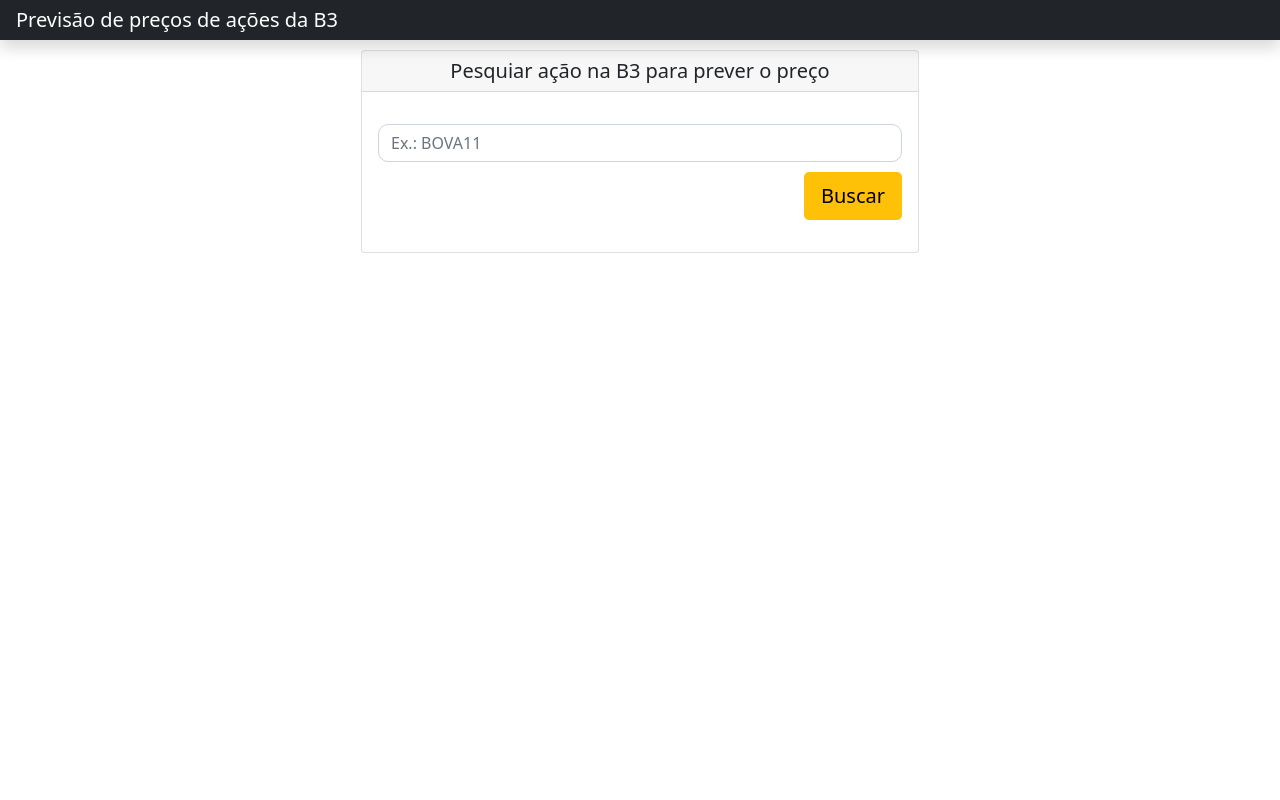
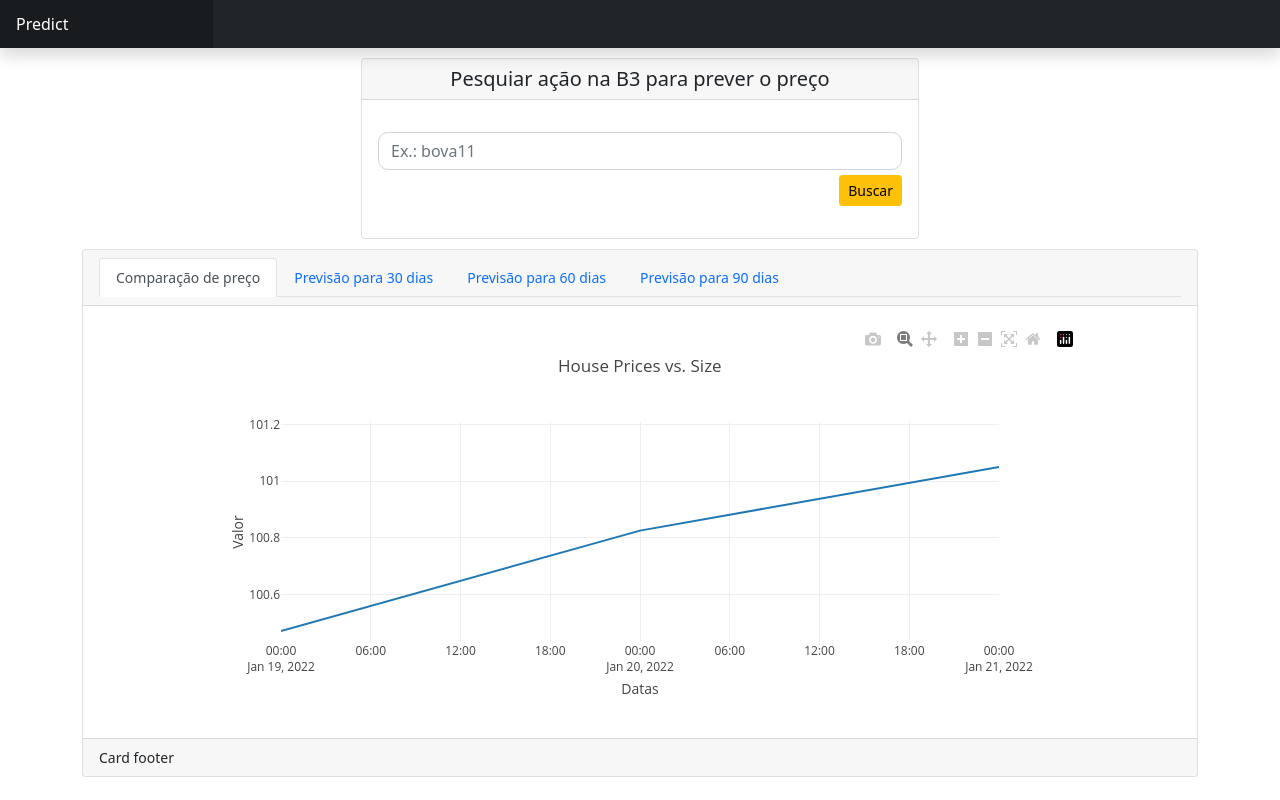
Before and after one commit to OberisSantos/predictPrecoAcao, a Django app: page / in a window 1280 px wide. Run offline with Django 3.2, Linux system fonts and the light colour scheme; some libraries are stand-ins or nearby versions.

Commit message:
Alteracao no arquivo js

```diff
--- a/acao/static/css/style.css
+++ b/acao/static/css/style.css
@@ -8,7 +8,108 @@
 
 #searchHome{
     border-radius: 10px;
-    margin-top: 10px;
-    margin-bottom: 10px;
+    margin-top: 5px;
+    margin-bottom: 5px;
 
 }
+
+body {
+    font-size: .875rem;
+  }
+
+  .feather {
+    width: 16px;
+    height: 16px;
+    vertical-align: text-bottom;
+  }
+
+  /*
+   * Sidebar
+   */
+
+  .sidebar {
+    position: fixed;
+    top: 0;
+    /* rtl:raw:
+    right: 0;
+    */
+    bottom: 0;
+    /* rtl:remove */
+    left: 0;
+    z-index: 100; /* Behind the navbar */
+    padding: 48px 0 0; /* Height of navbar */
+    box-shadow: inset -1px 0 0 rgba(0, 0, 0, .1);
+  }
+
+  @media (max-width: 767.98px) {
+    .sidebar {
+      top: 5rem;
+    }
+  }
+
+  .sidebar-sticky {
+    position: relative;
+    top: 0;
+    height: calc(100vh - 48px);
+    padding-top: .5rem;
+    overflow-x: hidden;
+    overflow-y: auto; /* Scrollable contents if viewport is shorter than content. */
+  }
+
+  .sidebar .nav-link {
+    font-weight: 500;
+    color: #333;
+  }
+
+  .sidebar .nav-link .feather {
+    margin-right: 4px;
+    color: #727272;
+  }
+
+  .sidebar .nav-link.active {
+    color: #2470dc;
+  }
+
+  .sidebar .nav-link:hover .feather,
+  .sidebar .nav-link.active .feather {
+    color: inherit;
+  }
+
+  .sidebar-heading {
+    font-size: .75rem;
+    text-transform: uppercase;
+  }
+
+  /*
+   * Navbar
+   */
+
+  .navbar-brand {
+    padding-top: .75rem;
+    padding-bottom: .75rem;
+    font-size: 1rem;
+    background-color: rgba(0, 0, 0, .25);
+    box-shadow: inset -1px 0 0 rgba(0, 0, 0, .25);
+  }
+
+  .navbar .navbar-toggler {
+    top: .25rem;
+    right: 1rem;
+  }
+
+  .navbar .form-control {
+    padding: .75rem 1rem;
+    border-width: 0;
+    border-radius: 0;
+  }
+
+  .form-control-dark {
+    color: #fff;
+    background-color: rgba(255, 255, 255, .1);
+    border-color: rgba(255, 255, 255, .1);
+  }
+
+  .form-control-dark:focus {
+    border-color: transparent;
+    box-shadow: 0 0 0 3px rgba(255, 255, 255, .25);
+  }
--- a/acao/static/js/ajax.js
+++ b/acao/static/js/ajax.js
@@ -4,6 +4,7 @@ $("#buscaForm").submit(function(e){
 
     let serializeData = $(this).serialize();
     let url = "predict/acao";
+
 
     $.ajax({
         type: 'POST',
@@ -22,7 +23,8 @@ $("#buscaForm").submit(function(e){
             $("#prevTab").show();
 
             //previsao_mc(response);
-            previsao_lstm(response);
+            //previsao_lstm(response);
+            keras(response);
         },
         error: function(response){
             $("#load").hide();
--- a/acao/static/js/lstm_json.js
+++ b/acao/static/js/lstm_json.js
@@ -1,6 +1,146 @@
+
+var xArray = ['2022-01-19','2022-01-20','2022-01-21','2022-01-24'];
+var yArray = [100.470799,100.825146,101.050026,101.169745];
+
+var xArray2 = ['2022-01-19','2022-01-20','2022-01-21','2022-01-24'];
+var yArray2 = [102.470799,101.825146,101.050026,104.169745];
+// Define Data
+var data = [{
+  x: xArray,
+  y: yArray,
+  mode:"lines"
+}];
+//var data = [
+  //{x: xArray, y: yArray, mode:"lines", name:'Antes'},
+  //{x: xArray2, y: yArray2, mode:"lines", name:'depois'}
+//];
+// Define Layout
+var layout = {
+  xaxis: {title: "Datas", range: [xArray[0], xArray[2]]},//range: [40, 160],
+  yaxis: {title: "Valor"},  //range: [5, 16],
+  title: "House Prices vs. Size"
+};
+
+// Display using Plotly
+Plotly.newPlot("myPlot", data, layout);
 
 
-google.charts.load('current', {'packages':['corechart']});
+function keras(response){
+
+  var lstmprevisao = response.lstm_json;
+  var lstm_previsao = lstmprevisao.previsao;
+  var lstm_preco = lstmprevisao.preco;
+  var lstm_data = lstmprevisao.data;
+  var lstm_futuro = lstmprevisao.futuro;
+  var lstm_data_futuro = lstmprevisao.data_futuro;
+
+  var data_passada = [];
+  for(var i = 0; i < lstm_data.length; i++ ){
+    var date = new Date(lstm_data[i]);
+    data_passada.push(date);
+  };
+
+  var data_futuro = [];
+  for(var i = 0; i < lstm_data_futuro.length; i++ ){
+    var date = new Date(lstm_data_futuro[i]);
+    data_futuro.push(date);
+  };
+  /**
+  var data_futuro30 = [];
+  for(var i = 0; i < 30; i++){
+    data_futuro30.push(data_futuro[i]);
+  }
+
+  var data_futuro60 = [];
+  for(var i = 0; i < 60; i++){
+    data_futuro60.push(data_futuro[i]);
+  }
+
+  var data_futuro90 = [];
+  for(var i = 0; i < 90; i++){
+    data_futuro90.push(data_futuro[i]);
+  }
+ */
+
+  //var xArray = ['2022-01-19','2022-01-20','2022-01-21','2022-01-24'];
+  //var yArray = [100.470799,100.825146,101.050026,101.169745];
+
+  function validacao(){
+    // Define Data
+    var data = [
+      {x: data_passada, y: lstm_previsao, mode:"lines", name:'previsão'},
+      {x: data_passada, y: lstm_preco, mode:"lines", name:'preço'}
+    ];
+    // Define Layout
+    var layout = {
+      xaxis: {title: "Datas"},//range: [40, 160],
+      yaxis: {title: "Valor (R$)"},  //range: [5, 16],
+      title: "Preço de previsão e preço de fechamento"
+    };
+
+    // Display using Plotly
+    Plotly.newPlot("lstm_real", data, layout);
+  }
+
+  function previsao30(){
+    // Define Data
+    var data = [
+      {x: data_passada, y: lstm_preco, mode:"lines", name:'preço'},
+      {x: data_futuro, y: lstm_futuro, mode:"lines", name:'futuro'}
+    ];
+    // Define Layout
+    var layout = {
+      xaxis: {title: "Datas", range: [data_passada[0], data_futuro[29]]},//range: [40, 160],
+      yaxis: {title: "Valor (R$)"},  //range: [5, 16],
+      title: "Previsão para 30 dias"
+    };
+
+    // Display using Plotly
+    Plotly.newPlot("lstm_previsao_30", data, layout);
+  }
+
+  function previsao60(){
+    // Define Data
+    var data = [
+      {x: data_passada, y: lstm_preco, mode:"lines", name:'preço'},
+      {x: data_futuro, y: lstm_futuro, mode:"lines", name:'futuro'}
+    ];
+    // Define Layout
+    var layout = {
+      xaxis: {title: "Datas", range: [data_passada[0], data_futuro[59]]},//range: [40, 160],
+      yaxis: {title: "Valor (R$)"},  //range: [5, 16],
+      title: "Previsão para 60 dias"
+    };
+
+    // Display using Plotly
+    Plotly.newPlot("lstm_previsao_60", data, layout);
+  }
+
+  function previsao90(){
+    // Define Data
+    var data = [
+      {x: data_passada, y: lstm_preco, mode:"lines", name:'preço'},
+      {x: data_futuro, y: lstm_futuro, mode:"lines", name:'futuro'}
+    ];
+    // Define Layout
+    var layout = {
+      xaxis: {title: "Datas"},//range: [40, 160],
+      yaxis: {title: "Valor (R$)"},  //range: [5, 16],
+      title: "Previsão para 30 dias"
+    };
+
+    // Display using Plotly
+    Plotly.newPlot("lstm_previsao_90", data, layout);
+  }
+
+  validacao();
+  previsao30();
+  previsao60();
+  previsao90();
+
+}
+
+google.charts.load('current', {'packages':['line']});
 function previsao_lstmss(response){
   var lstmprevisao = response.lstm_json;
   var lstm_previsao = lstmprevisao.previsao;
@@ -13,7 +153,7 @@ function previsao_lstmss(response){
 }
 
 function previsao_lstm(response){
-    google.charts.load('current', {'packages':['corechart']});
+    google.charts.load('current', {'packages':['line']});
 
     var lstmprevisao = response.lstm_json;
     var lstm_previsao = lstmprevisao.previsao;
@@ -26,6 +166,8 @@ function previsao_lstm(response){
     google.charts.setOnLoadCallback(lstmPrev30);
     google.charts.setOnLoadCallback(lstmPrev60);
     google.charts.setOnLoadCallback(lstmPrev90);
+
+
 
     function lstmReal() {
         var data = new google.visualization.DataTable();
@@ -47,8 +189,8 @@ function previsao_lstm(response){
         var options = {
           title: 'Preço de previsão e preço de fechamento',
           curveType: 'function',
-          width: 900,
-          height: 500,
+          width: 400,
+          height: 300,
 
           //legend: { position: 'bottom' },
           //explorer: { maxZoomOut: 6 },
@@ -73,6 +215,7 @@ function previsao_lstm(response){
 
         chart.draw(data, options);
     }
+
 
     function lstmPrev30() {
 
@@ -124,6 +267,8 @@ function previsao_lstm(response){
         chart30.draw(data, options);
     }
 
+
+
     function lstmPrev60() {
 
       //console.log(monte_carlo[0].length)
@@ -174,6 +319,9 @@ function previsao_lstm(response){
       chart60.draw(data, options);
     }
 
+
+
+
     function lstmPrev90() {
 
       //console.log(monte_carlo[0].length)
@@ -202,7 +350,7 @@ function previsao_lstm(response){
         legend: { position: 'center' },
         //explorer: { maxZoomOut: 6 },
         width: 900,
-        height: 500,
+        height: 400,
         hAxis: {
           title: 'Dias'
         },
--- a/acao/templates/acao/_layouts/base.html
+++ b/acao/templates/acao/_layouts/base.html
@@ -16,6 +16,8 @@
 
         <script type="text/javascript" src="https://www.gstatic.com/charts/loader.js"></script>
 
+        <script src="https://cdn.plot.ly/plotly-latest.min.js"></script>
+
         <link rel="stylesheet" href="https://maxst.icons8.com/vue-static/landings/line-awesome/font-awesome-line-awesome/css/all.min.css">
 
         <link rel="stylesheet" href="{% static 'css/style.css' %}">
@@ -28,15 +30,30 @@
             <script src="{% static 'js/mcarlos.js' %}"></script>
         {% endif %}
 
+        <style>
+            .bd-placeholder-img {
+              font-size: 1.125rem;
+              text-anchor: middle;
+              -webkit-user-select: none;
+              -moz-user-select: none;
+              user-select: none;
+            }
+
+            @media (min-width: 768px) {
+              .bd-placeholder-img-lg {
+                font-size: 3.5rem;
+              }
+            }
+        </style>
 
 
     </head>
     <body>
-
         <header class="navbar navbar-dark sticky-top bg-dark flex-md-nowrap p-0 shadow">
-            <a class="navbar-brand col-md-3 col-lg-2 me-0 px-3" href="#">Previsão de preços de ações da B3</a>
+            <a class="navbar-brand col-md-3 col-lg-2 me-0 px-3" href="">Predict</a>
 
         </header>
+
 
         <div class="container">
             {% block conteudo %}
--- a/acao/templates/acao/home.html
+++ b/acao/templates/acao/home.html
@@ -31,12 +31,12 @@
                         {% csrf_token %}
 
                         <div class="form-group" >
-                            <input id="searchHome"  name='indice' type="text" class="form-control form-control" placeholder="Ex.: BOVA11">
+                            <input name='indice'id="searchHome" type="text" class="form-control" placeholder="Ex.: bova11">
                         </div>
 
 
                         <div class="d-grid gap-2 d-md-flex justify-content-md-end">
-                            <button type="submit" class="btn btn-warning btn-lg" style="font-weight: 500;">Buscar</button>
+                            <button type="submit" class="btn btn-warning btn-sm" style="font-weight: 500;">Buscar</button>
                         </div>
 
                     </form>
@@ -46,18 +46,15 @@
                         Aguarde! estamos realizando a previsão!
                     </p>
                     <p class="card-text">
-                        <img src="https://icons8.com/preloaders/preloaders/1495/Spinner-3.gif" style="width:150px;height:150px;" />
+                        <img src="https://icons8.com/preloaders/preloaders/1495/Spinner-3.gif" style="width:150px;height:100px;" />
                     </p>
                 </div>
             </div>
         </div>
     </div>
 
-
-
-
-    <div class="row" id="prevTab" style="display: none;">
-
+    <div class="card">
+        <div class="card-header">
             <ul class="nav nav-tabs" id="myTab" role="tablist">
                 <li class="nav-item" role="presentation">
                 <button class="nav-link active" id="real-tab" data-bs-toggle="tab" data-bs-target="#real" type="button" role="tab" aria-controls="ral" aria-selected="true">Comparação de preço</button>
@@ -72,6 +69,55 @@
                     <button class="nav-link" id="dias90-tab" data-bs-toggle="tab" data-bs-target="#dias90" type="button" role="tab" aria-controls="dias90" aria-selected="false">Previsão para 90 dias</button>
                 </li>
             </ul>
+        </div>
+
+        <div class="card-body">
+            <div class="container">
+                <div class="row">
+                  <div class="col-1 align-self-start">
+                  </div>
+                  <div class="col align-self-center">
+                    <div id="myPlot" style="width:100%;; max-height:400px"></div>
+                  </div>
+                  <div class="col-1 align-self-end">
+                  </div>
+                </div>
+              </div>
+
+        </div>
+        <div class="card-footer" id='tabela'>
+            Card footer
+        </div>
+    </div>
+
+
+
+
+    <div class="row" id="prevTab" style="display: none;">
+        <div class="card">
+            <div class="card-header">
+                <ul class="nav nav-tabs" id="myTab" role="tablist">
+                    <li class="nav-item" role="presentation">
+                    <button class="nav-link active" id="real-tab" data-bs-toggle="tab" data-bs-target="#real" type="button" role="tab" aria-controls="ral" aria-selected="true">Comparação de preço</button>
+                    </li>
+                    <li class="nav-item" role="presentation">
+                    <button class="nav-link" id="dias30-tab" data-bs-toggle="tab" data-bs-target="#dias30" type="button" role="tab" aria-controls="dias30" aria-selected="false">Previsão para 30 dias</button>
+                    </li>
+                    <li class="nav-item" role="presentation">
+                    <button class="nav-link" id="dias60-tab" data-bs-toggle="tab" data-bs-target="#dias60" type="button" role="tab" aria-controls="dias60" aria-selected="false">Previsão para 60 dias</button>
+                    </li>
+                    <li class="nav-item" role="presentation">
+                        <button class="nav-link" id="dias90-tab" data-bs-toggle="tab" data-bs-target="#dias90" type="button" role="tab" aria-controls="dias90" aria-selected="false">Previsão para 90 dias</button>
+                    </li>
+                </ul>
+            </div>
+
+            <div class="card-body">
+              <h5 class="card-title">Special title treatment</h5>
+              <p class="card-text">With supporting text below as a natural lead-in to additional content.</p>
+              <a href="#" class="btn btn-primary">Go somewhere</a>
+            </div>
+        </div>
 
 
         <div class="tab-content" id="myTabContent">
--- a/acao/views.py
+++ b/acao/views.py
@@ -18,7 +18,7 @@ from sklearn.metrics import  mean_absolute_error, mean_squared_error
 from sklearn.model_selection import  train_test_split
 from math import sqrt
 
-from keras.models import  Sequential
+from keras.models import  Sequential, load_model
 from keras.layers import Dense, Dropout, LSTM
 from sklearn.preprocessing import StandardScaler
 
@@ -163,7 +163,7 @@ def previsao_monte_carlo(dataset):
 
 
 #previsao com rede neural recorrente lstm-keras
-def lstm(df, n_futuro=90, steps=30):
+def lstm(df, n_futuro=90, steps=3):
   df_original = df.reset_index() #resetar o index
   acoes = df_original.set_index(pd.DatetimeIndex(df_original['Date'].values))
 
@@ -214,7 +214,10 @@ def lstm(df, n_futuro=90, steps=30):
   '''
 
   #treinar o modelo sem stop
-  model.fit(X_train, Y_train, epochs=100, batch_size=steps, verbose=0)
+  model.fit(X_train, Y_train, epochs=2, batch_size=steps, verbose=0, shuffle=False)
+
+  #Salvar o modelo treinado
+  model.save('acao/media/lstm/modeloTreinado.h5')
 
   #Realizar uma previsão para validar o modelo
   previsao_validacao = model.predict(X_test)
@@ -242,6 +245,16 @@ def lstm(df, n_futuro=90, steps=30):
   #treinar novamenete o modelo com os demais dados
   #model.fit(X_test, Y_test, epochs=100, batch_size=30, verbose=0)
 
+  #Reload model
+  model = load_model('acao/media/lstm/modeloTreinado.h5')
+
+  #remover o modelo salvo
+  if os.path.exists('acao/media/lstm/modeloTreinado.h5'):
+    os.remove('acao/media/lstm/modeloTreinado.h5')
+
+  #treinar novamenete o modelo com os demais dados
+  model.fit(X_test, Y_test, epochs=2, batch_size=steps, verbose=0, shuffle=False)
+
   #Realizar previsão para os dias futuro
 
   n_futuro = n_futuro #dias para o futuro
@@ -253,6 +266,8 @@ def lstm(df, n_futuro=90, steps=30):
     x = x.reshape((1, steps, 1))
     out = model.predict(x, batch_size=steps)[0][0] #pegar o valor previsto
     prediction_list = np.append(prediction_list, out) #adicionar o valor previsto no final da lista
+    #limpar os dados
+    model.reset_states()
 
   predict_futuro = prediction_list[steps:] #carregar somenente os n_futuro valores previsto
 
```
Lines whose indentation alone changed are shown as unchanged.
